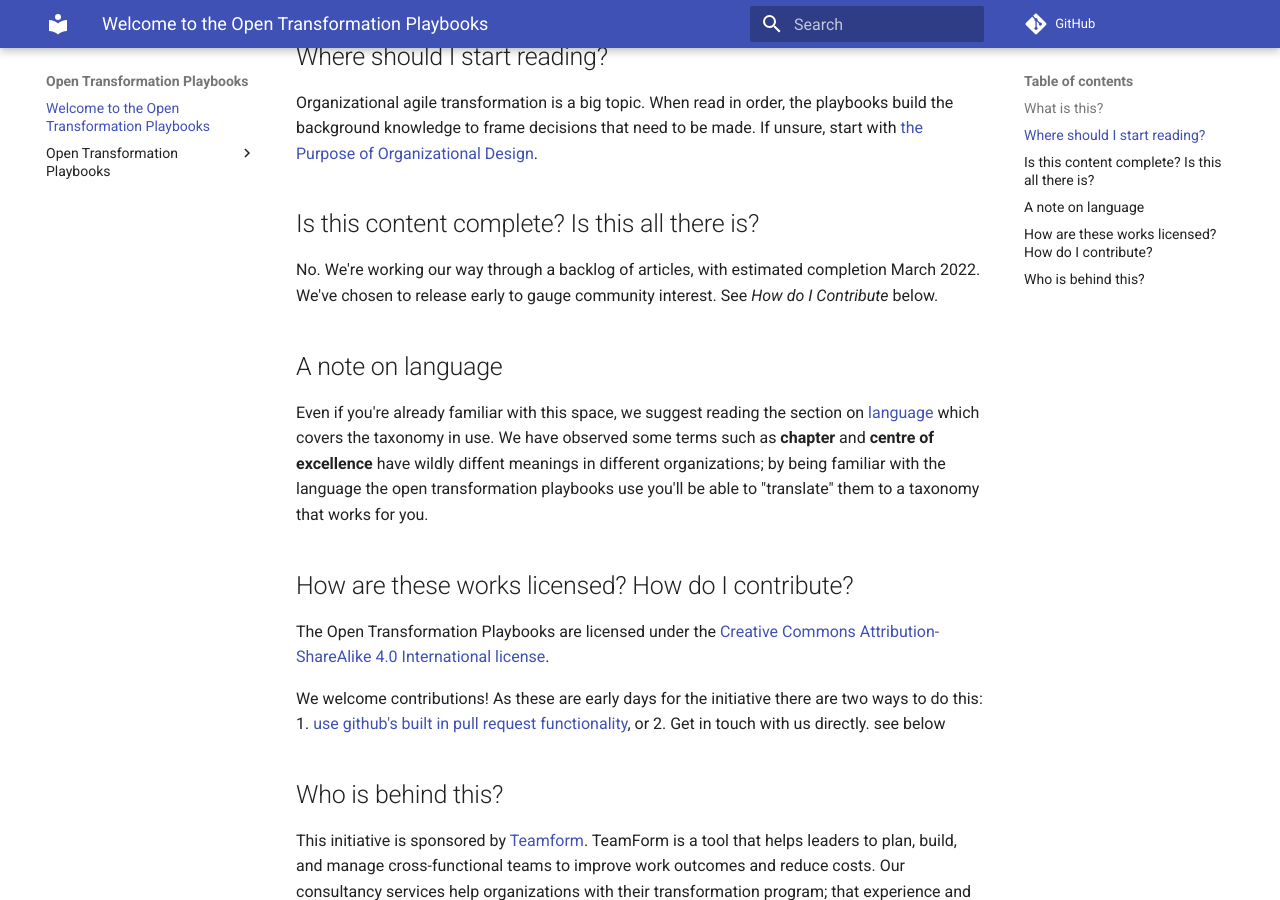
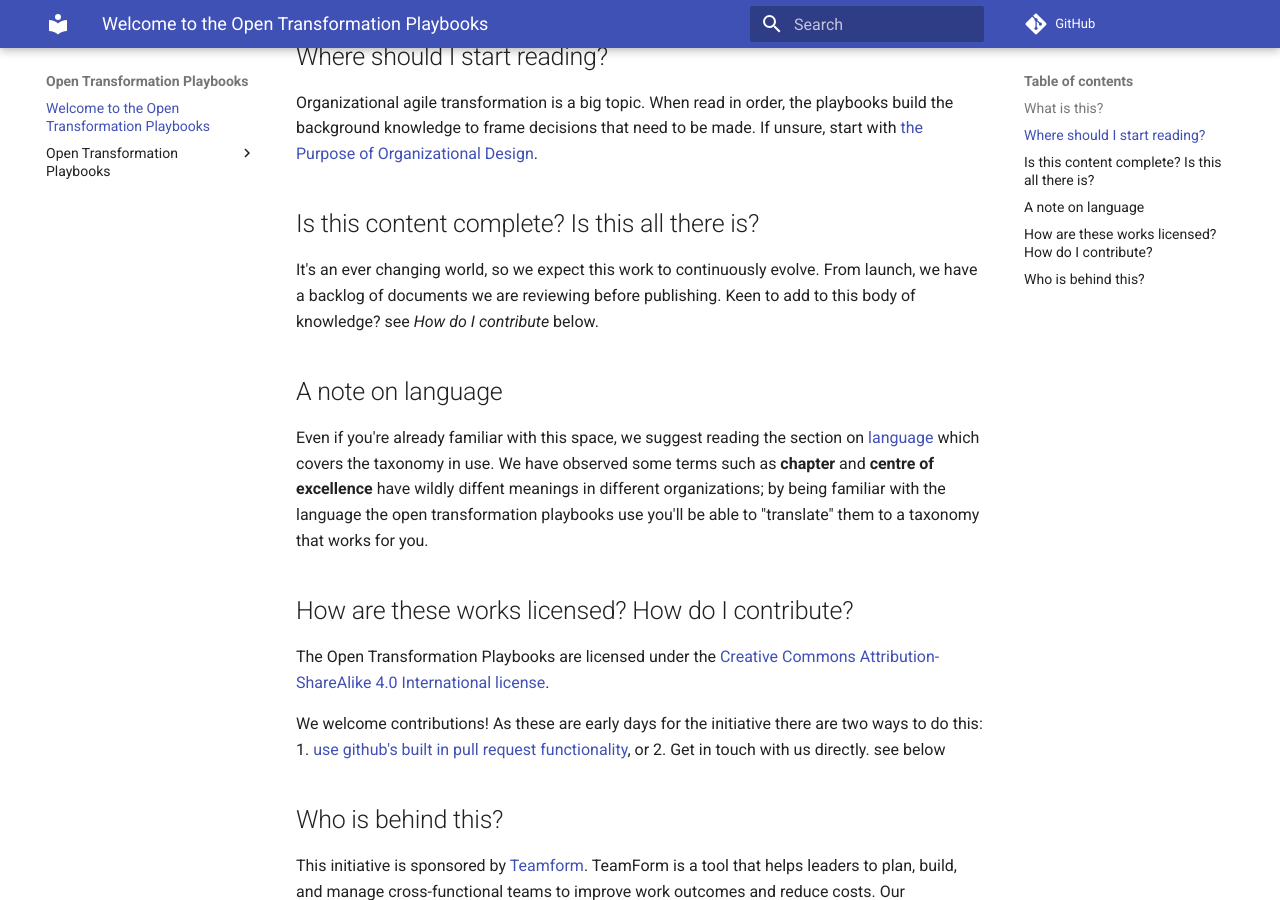
Before and after one commit to TransformationPlaybooks/playbooks, an MkDocs documentation site: the page built from docs/index.md, in a window 1280 px wide and 900 px high, scrolled down 400 px. Built offline with MkDocs 1.6.1 and Material for MkDocs 9.7.7, drawn with Linux system fonts in a browser that asks for light colours; comment, search, counter and statistics services are not loaded.

Commit message:
update "is this complete" text

```diff
--- a/docs/index.md
+++ b/docs/index.md
@@ -14,7 +14,7 @@ Organizational agile transformation is a big topic.  When read in order, the pla
 
 ## Is this content complete? Is this all there is?
 
-No.  We're working our way through a backlog of articles, with estimated completion March 2022.   We've chosen to release early to gauge community interest.  See _How do I Contribute_ below.
+It's an ever changing world, so we expect this work to continuously evolve.  From launch, we have a backlog of documents we are reviewing before publishing.  Keen to add to this body of knowledge?  see _How do I contribute_ below.
 
 
 ## A note on language
```
